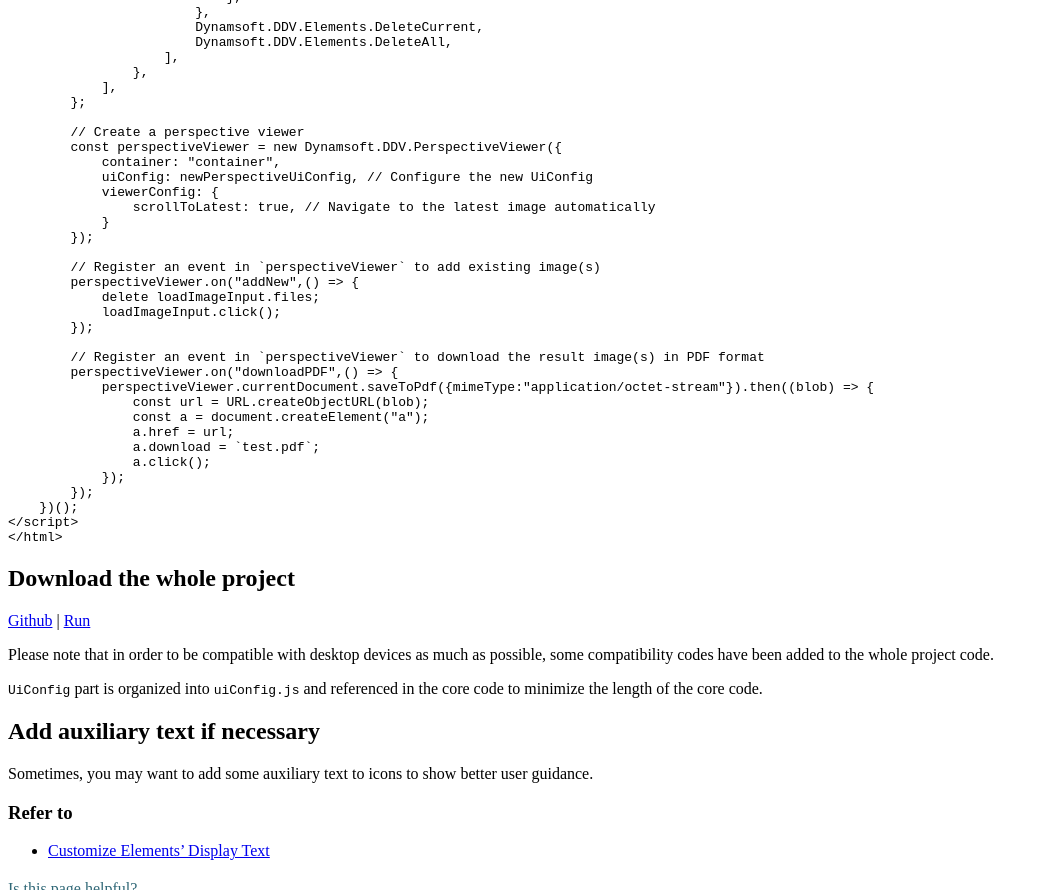
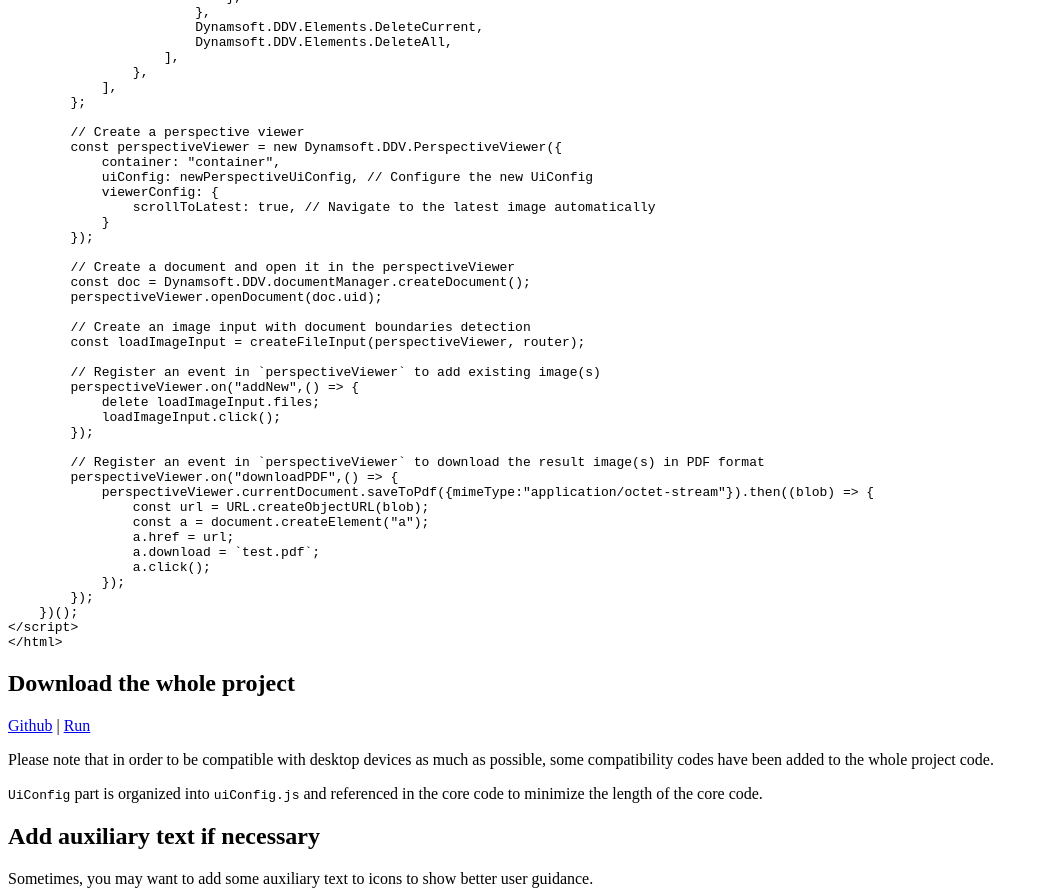
Before and after one commit to dynamsoft-docs/mobile-document-scanner-docs-js, a Jekyll site: the page built from codegallery/usecase/detect-boundaries-on-existing-images.md, in a window 1280 px wide and 900 px high, scrolled down 5744 px, cut to the strip 0-890 px from the top of the window. Shown: the whole strip, without its empty margins (0-1045 px from the left). Built offline with Jekyll 4.4.1, drawn with Linux system fonts in a browser that asks for light colours.

Commit message:
update to internal commit c3e60528

```diff
--- a/codegallery/usecase/detect-boundaries-on-existing-images.md
+++ b/codegallery/usecase/detect-boundaries-on-existing-images.md
@@ -369,6 +369,13 @@ Since the workflow in this sample is very simple, only the two events mentioned
             }
         });
 
+        // Create a document and open it in the perspectiveViewer
+        const doc = Dynamsoft.DDV.documentManager.createDocument();
+        perspectiveViewer.openDocument(doc.uid);
+
+        // Create an image input with document boundaries detection
+        const loadImageInput = createFileInput(perspectiveViewer, router);
+
         // Register an event in `perspectiveViewer` to add existing image(s)
         perspectiveViewer.on("addNew",() => {
             delete loadImageInput.files;
```
